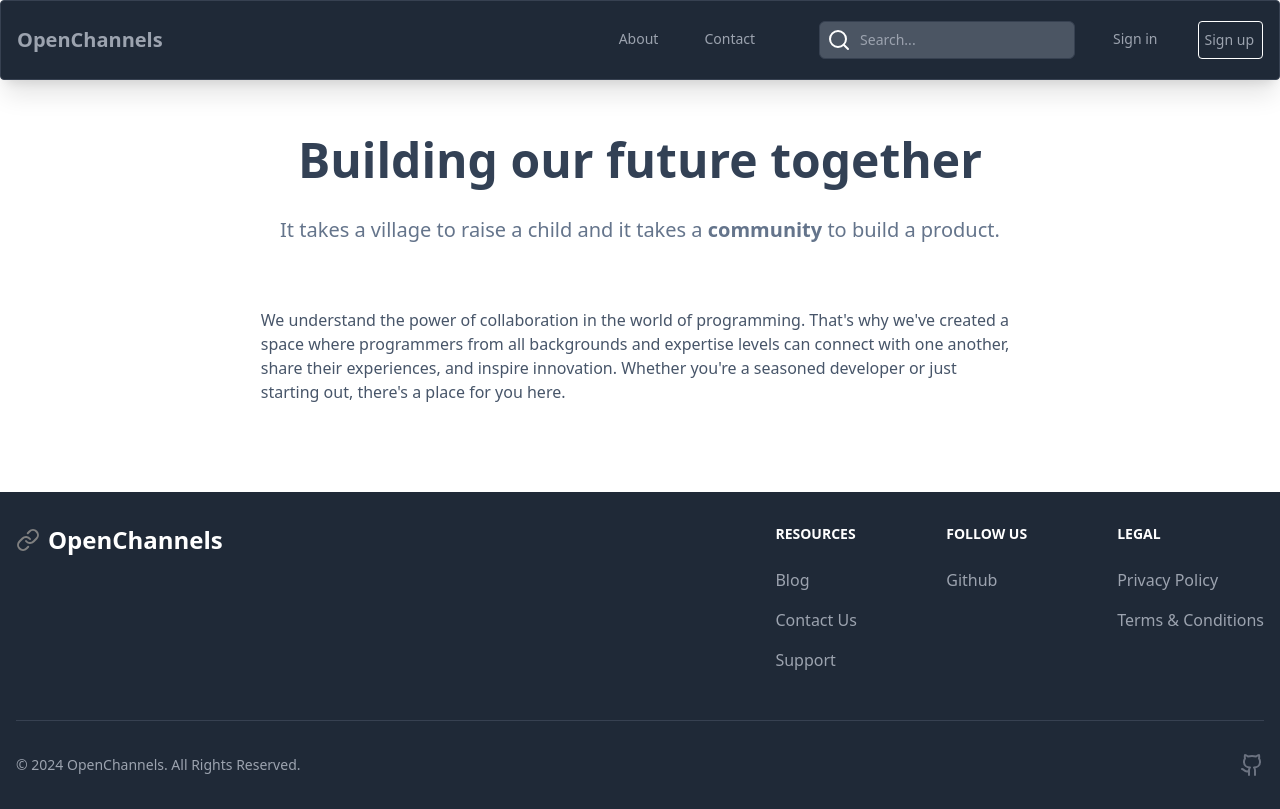
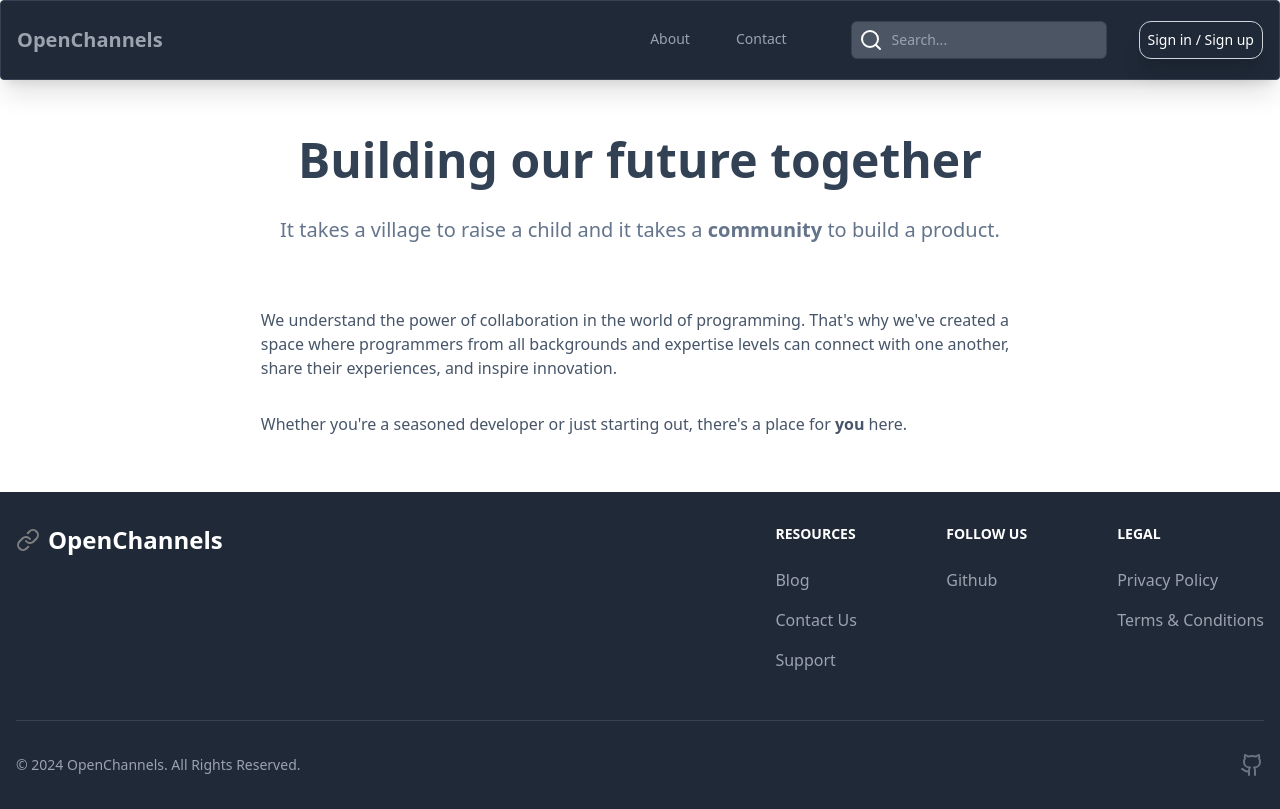
Before and after one commit to denver-edwards/OpenChannels, a Next.js app: page /about in a window 1280 px wide. Built offline with nearby package versions, Linux system fonts and the light colour scheme.

Commit message:
visual touch up

```diff
--- a/components/Footer.jsx
+++ b/components/Footer.jsx
@@ -48,12 +48,12 @@ export default function Footer() {
               </h2>
               <ul className="text-gray-400 font-medium">
                 <li className="mb-4">
-                  <a
+                  <Link
                     href="https://github.com/denver-edwards/OpenChannels"
                     className="hover:underline"
                   >
                     Github
-                  </a>
+                  </Link>
                 </li>
               </ul>
             </div>
@@ -82,17 +82,20 @@ export default function Footer() {
         <div className="sm:flex sm:items-center sm:justify-between">
           <span className="text-sm sm:text-center text-gray-400">
             © {year}{" "}
-            <a href="/" className="hover:underline">
+            <Link href="/" className="hover:underline">
               OpenChannels
-            </a>
+            </Link>
             . All Rights Reserved.
           </span>
 
           <div className="flex mt-4 sm:justify-center sm:mt-0">
-            <a href="#" className="text-gray-500 hover:text-white ms-5">
+            <Link
+              href="https://github.com/denver-edwards/OpenChannels"
+              className="text-gray-500 hover:text-white ms-5"
+            >
               <Github />
               <span className="sr-only">GitHub account</span>
-            </a>
+            </Link>
           </div>
         </div>
       </div>
--- a/components/Header.jsx
+++ b/components/Header.jsx
@@ -58,16 +58,10 @@ export default function Header() {
             </div>
 
             <Link
-              href=""
-              className="block py-2 pr-2 pl-1.5 md:hover:bg-transparent md:border-0 md:hover:text-blue-700 text-gray-400 md:hover:text-white hover:bg-gray-700 hover:text-white"
+              href="/login"
+              className="block border border-gray-300 shadow-xl py-2 px-2 bg-gray-800 md:hover:bg-gray-100 rounded-xl text-white hover:text-gray-800"
             >
-              Sign in
-            </Link>
-            <Link
-              href="/login"
-              className="block py-2 pr-2 pl-1.5 md:hover:bg-transparent rounded border rounded border-white text-gray-400 md:hover:text-white hover:bg-gray-700 hover:text-white"
-            >
-              Sign up
+              Sign in / Sign up
             </Link>
           </ul>
         </div>
--- a/pages/about.jsx
+++ b/pages/about.jsx
@@ -31,8 +31,11 @@ function Body() {
           We understand the power of collaboration in the world of programming.
           That's why we've created a space where programmers from all
           backgrounds and expertise levels can connect with one another, share
-          their experiences, and inspire innovation. Whether you're a seasoned
-          developer or just starting out, there's a place for you here.
+          their experiences, and inspire innovation.
+        </p>
+        <p className="text-left text-slate-600">
+          Whether you're a seasoned developer or just starting out, there's a
+          place for <b>you</b> here.
         </p>
       </div>
     </main>
--- a/pages/login.jsx
+++ b/pages/login.jsx
@@ -1,5 +1,14 @@
 import { signIn, auth, providerMap } from "@/auth";
+import Header from "@/components/Header";
+import Head from "next/head";
 
 export default function Login() {
-  return <></>;
+  return (
+    <>
+      <Head>
+        <title>Join OpenChannels</title>
+      </Head>
+      <Header />
+    </>
+  );
 }
```
